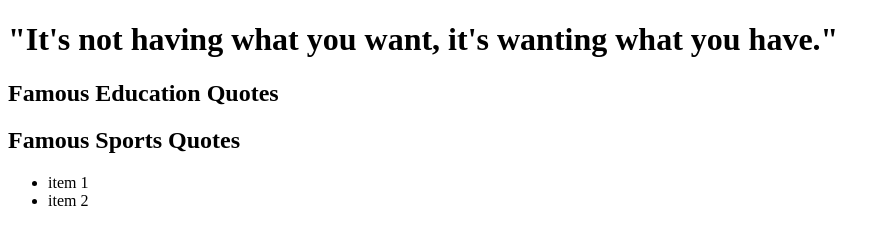
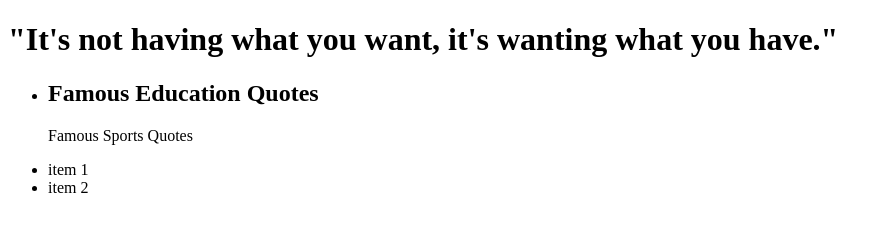
Before and after one commit to odiazfrhsd/Famous-Quotes-, a plain HTML site: page index.html in a window 1280 px wide. Shown: the whole page, without its empty margins (0-890 px from the left). Drawn offline with Linux system fonts and the light colour scheme.

Commit message:
changed ul

```diff
--- a/index.html
+++ b/index.html
@@ -6,8 +6,10 @@
   </head>
   <body>
     <h1>"It's not having what you want, it's wanting what you have."</h1>
-    <h2>Famous Education Quotes</h2>
-    <h2>Famous Sports Quotes</h2>
+<ul>
+    <li><h2>Famous Education Quotes</h2></li>
+    <li?<h2>Famous Sports Quotes</h2></li>
+</ul>
     <ul>
       <li>item 1</li>
       <li>item 2</li>
```
